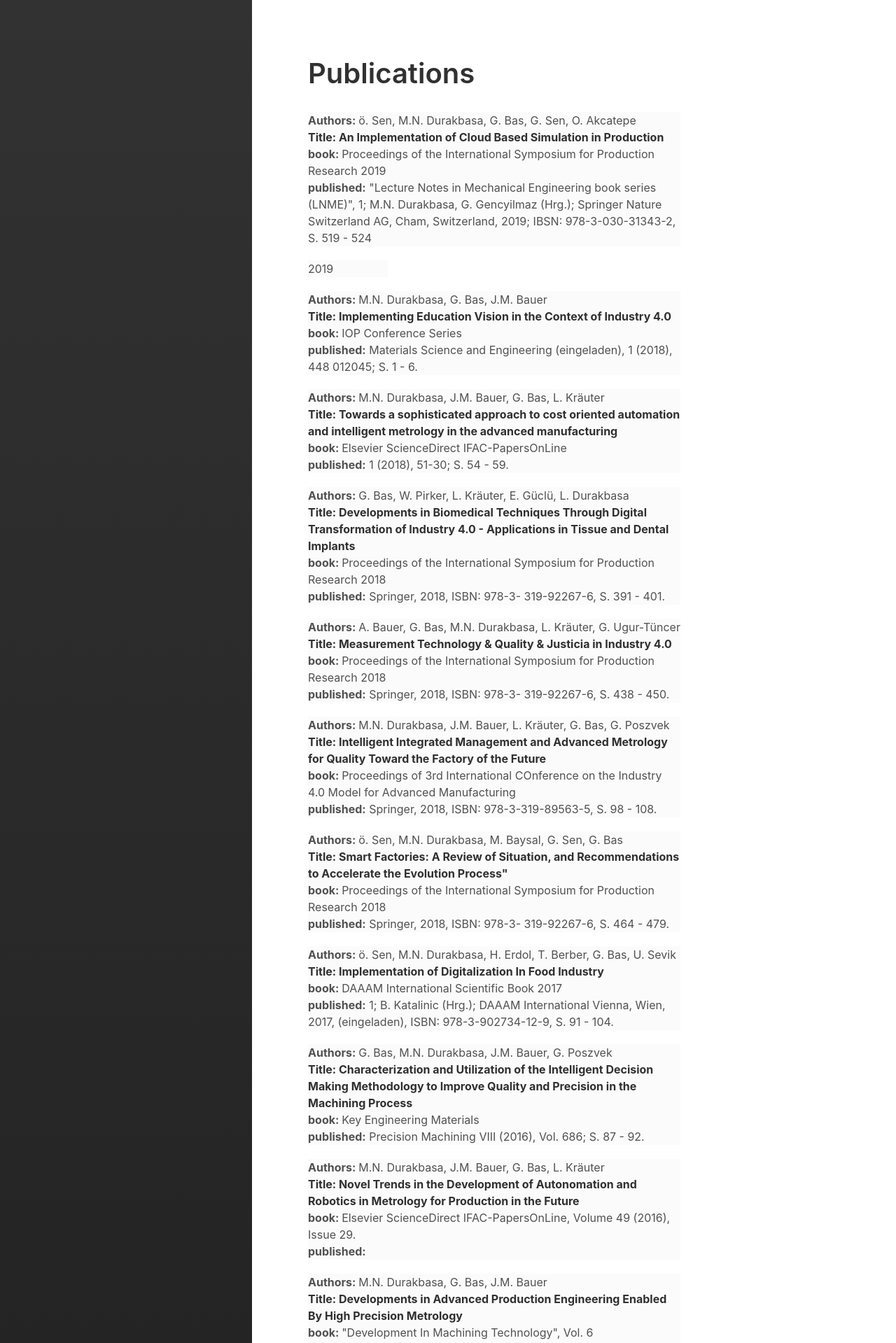
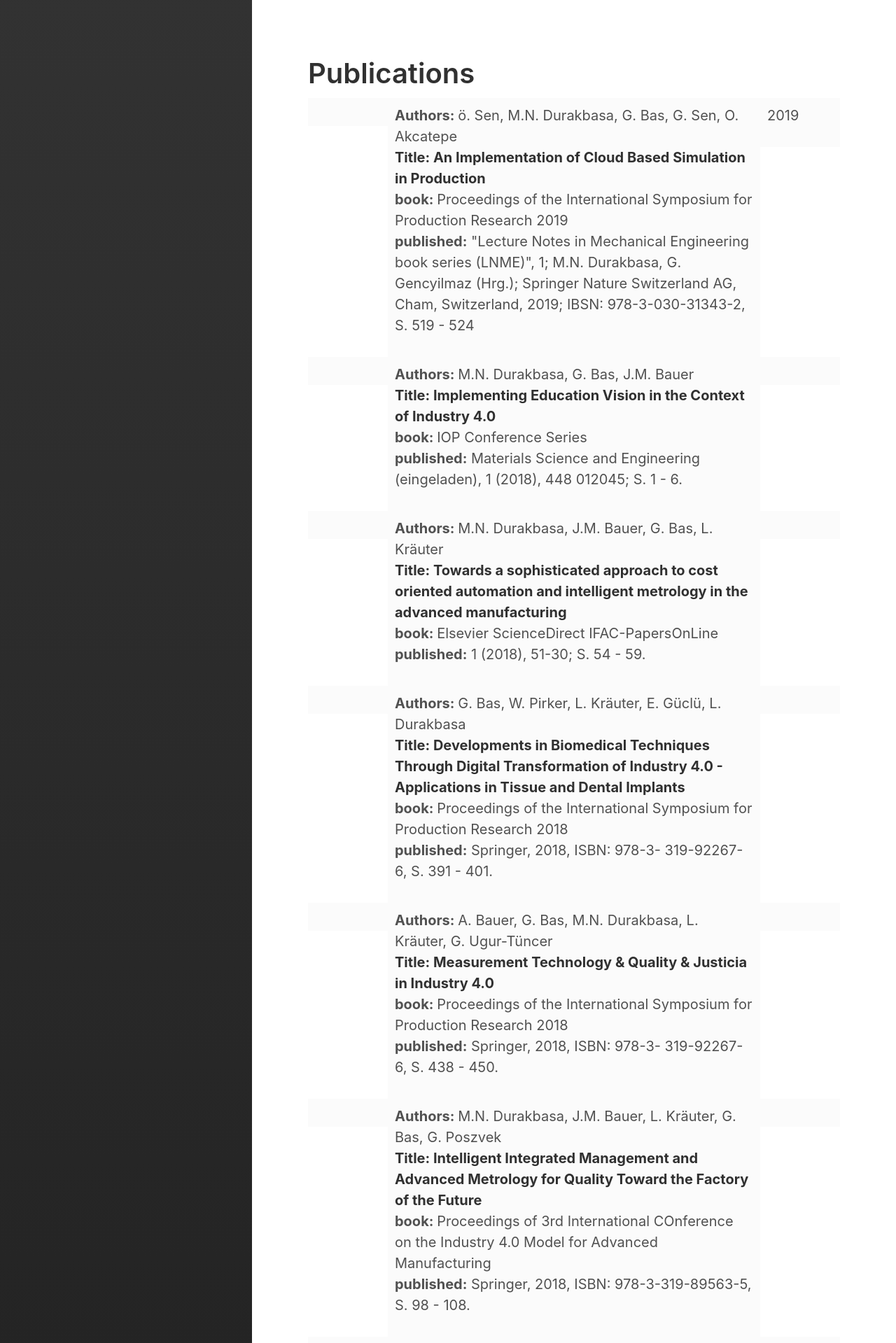
Before and after one commit to vosaul/overqint-dev, a Jekyll site: the page built from publications.html, in a window 1280 px wide. Shown: the top 1919 px of the page at 70% size. Built offline with Jekyll 4.4.1, drawn with Linux system fonts in a browser that asks for light colours; comment, search, counter and statistics services are not loaded; some of the changed text lies outside the part shown.

Commit message:
laboratory w, publications, scss

```diff
--- a/_data/publications.yml
+++ b/_data/publications.yml
@@ -5,7 +5,7 @@
   published: '"Lecture Notes in Mechanical Engineering book series (LNME)", 1; M.N. Durakbasa, G. Gencyilmaz (Hrg.);
   Springer Nature Switzerland AG, Cham, Switzerland, 2019; IBSN: 978-3-030-31343-2, S. 519 - 524'
   dimensions_doi: "10.1007/978-3-030-31343-2_45"
-  altmetric_doi:  "10.1007/978-3-319-92267-6_38"
+#  altmetric_doi:  "10.1007/978-3-319-92267-6_38"
   year: 2019
 
 - item:
@@ -14,7 +14,7 @@
   book: 'IOP Conference Series'
   published: 'Materials Science and Engineering (eingeladen), 1 (2018), 448 012045; S. 1 - 6.'
   dimensions_doi: "10.1007/978-3-319-92267-6_38"
-  altmetric_doi: "10.1016/j.ifacol.2018.11.245"
+#  altmetric_doi: "10.1016/j.ifacol.2018.11.245"
 
 - item:
   authors: 'M.N. Durakbasa, J.M. Bauer, G. Bas, L. Kräuter'
--- /dev/null
+++ b/_sass/style.scss
@@ -0,0 +1,25 @@
+* {
+  box-sizing: border-box;
+}
+
+// Create three unequal columns that floats next to each other _/
+.column {
+  float: left;
+  padding: 10px;
+}
+
+.left,
+.right {
+  width: 15%;
+}
+
+.middle {
+  width: 70%;
+}
+
+/// Clear floats after the columns _/
+.row:after {
+  content: "";
+  display: table;
+  clear: both;
+}
--- a/assets/css/main.scss
+++ b/assets/css/main.scss
@@ -3,7 +3,8 @@
 # only main files contain this front matter, not partials.
 ---
 
-@import "hydeout";
+@import "hydeout",
+        "style";
 
 #side_bar_licence_year {
   font-size: 0.5rem;
--- a/publications.html
+++ b/publications.html
@@ -3,50 +3,13 @@ layout: page
 title: Publications
 sidebar_link: true
 ---
-
-<script type='text/javascript' src='https://d1bxh8uas1mnw7.cloudfront.net/assets/embed.js'></script>
-
-<script async src="https://badge.dimensions.ai/badge.js" charset="utf-8"></script>
-<font size="3">
-
   <article class="post-body">
     <div style="display: inline">
       <div style="display: inline" data-badge-popover="right" data-badge-type="donut"
-        data-doi="10.1016/j.ifacol.2015.12.077" data-hide-no-mentions="true" class="altmetric-embed"></div>
-      <html>
+        data-doi="10.1016/j.ifacol.2015.12.077" data-hide-no-mentions="true" class="altmetric-embed">
+      </div>
 
-      <head>
-        <meta name="viewport" content="width=device-width, initial-scale=1">
-        <style>
-          * {
-            box-sizing: border-box;
-          }
 
-          /_ Create three unequal columns that floats next to each other _/ .column {
-            float: left;
-            padding: 10px;
-            height: auto;/_ Should be removed. Only for demonstration _/
-          }
-
-          .left,
-          .right {
-            width: 15%;
-          }
-
-          .middle {
-            width: 70%;
-          }
-
-          /_ Clear floats after the columns _/ .row:after {
-            content: "";
-            display: table;
-            clear: both;
-          }
-        </style>
-
-      </head>
-
-      <body>
         {% assign publications = site.data.publications %}
         {% for item in publications %}
         <div class="row">
@@ -76,5 +39,7 @@ sidebar_link: true
           </div>
         </div>
         {% endfor %}
-      </body>
-      </html>
+
+        <script type='text/javascript' src='https://d1bxh8uas1mnw7.cloudfront.net/assets/embed.js'></script>
+
+        <script async src="https://badge.dimensions.ai/badge.js" charset="utf-8"></script>
```
Also changed, not shown: laboratorywork.md (+0 -29 lines).
